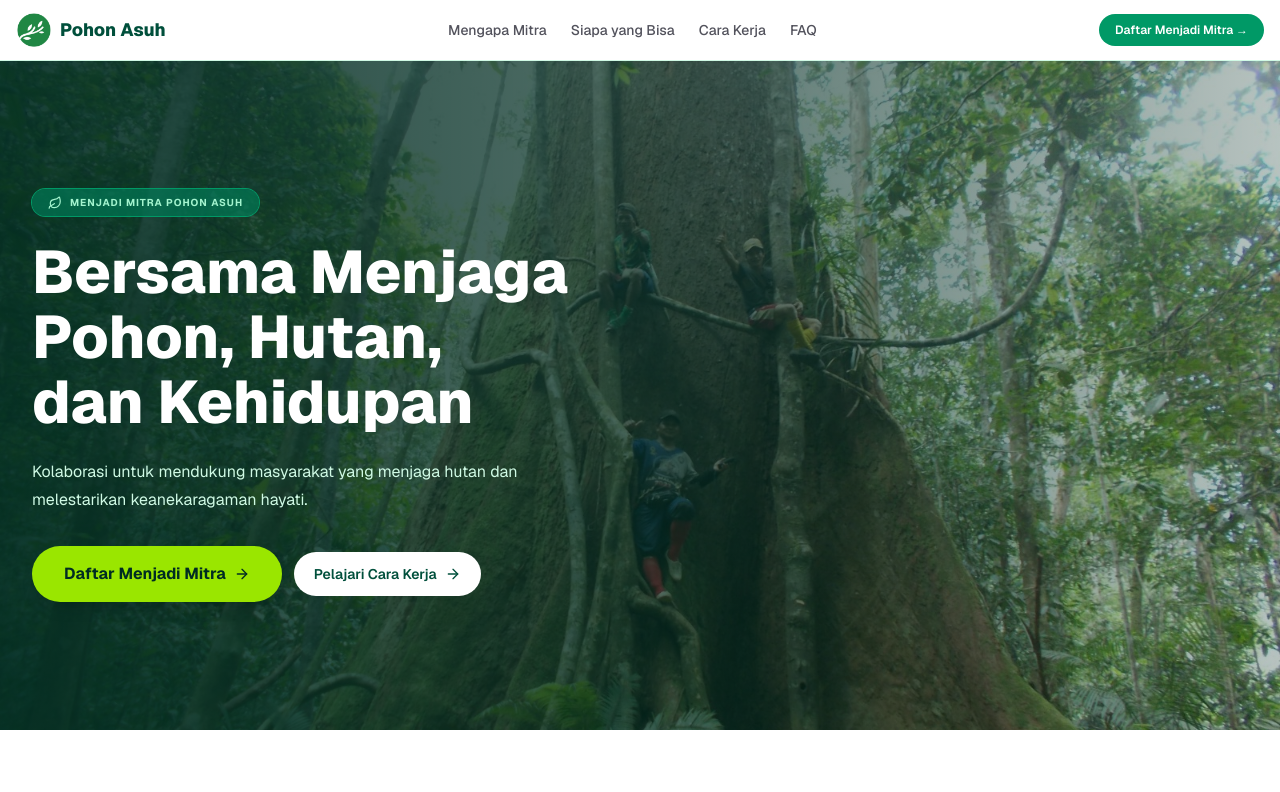
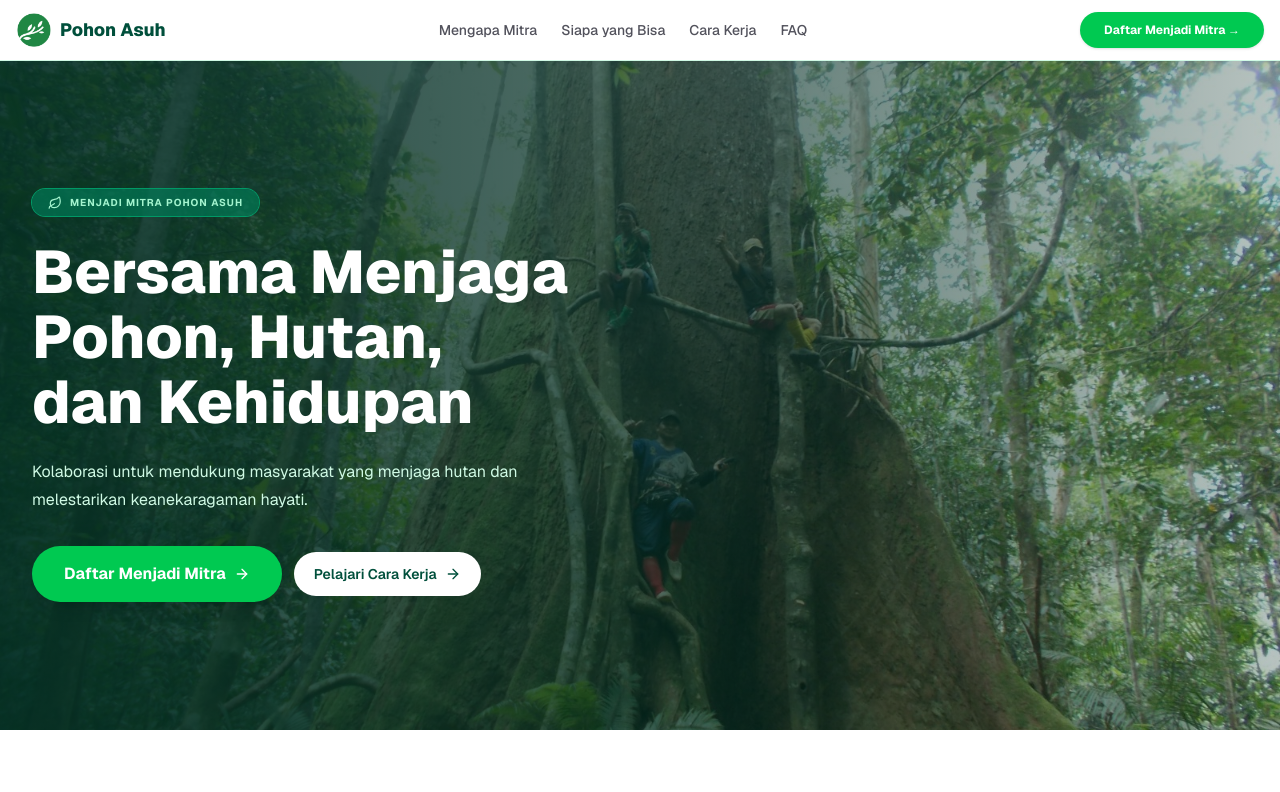
Before and after one commit to kangmasbudiman/revampwebsitepohonasuh, a Next.js app: page /kerjasama-mitra in a window 1280 px wide. Shown: the top 792 px of the page. Built offline with nearby package versions, Linux system fonts and the light colour scheme; no server answers.

Commit message:
style(mitra): semua tombol pakai green-500 teks putih (sama landing utama)

```diff
--- a/src/app/kerjasama-mitra/page.tsx
+++ b/src/app/kerjasama-mitra/page.tsx
@@ -25,7 +25,7 @@ export default function KerjasamaMitraPage() {
             <Link href="#cara">Cara Kerja</Link>
             <Link href="#faq">FAQ</Link>
           </nav>
-          <Link href="/daftar-mitra" className="rounded-full bg-emerald-600 px-4 py-2 text-xs font-semibold text-white hover:bg-emerald-700">
+          <Link href="/daftar-mitra" className="rounded-full bg-green-500 px-6 py-2.5 text-xs font-bold text-white shadow hover:bg-green-600 transition-colors">
             Daftar Menjadi Mitra →
           </Link>
         </div>
@@ -58,7 +58,7 @@ export default function KerjasamaMitraPage() {
             </p>
 
             <div className="mt-8 flex flex-wrap items-center gap-3">
-              <Link href="/daftar-mitra" className="inline-flex items-center justify-center rounded-full bg-lime-400 px-8 py-4 text-base font-bold text-emerald-950 shadow-lg hover:bg-lime-300">
+              <Link href="/daftar-mitra" className="inline-flex items-center justify-center rounded-full bg-green-500 px-8 py-4 text-base font-bold text-white shadow-lg transition-colors hover:bg-green-600">
                 Daftar Menjadi Mitra <ArrowRight className="ml-2 h-4 w-4" />
               </Link>
               <a href="#cara" className="inline-flex items-center justify-center rounded-full bg-white px-5 py-3 text-sm font-semibold text-emerald-900 hover:bg-emerald-100 transition">
@@ -233,7 +233,7 @@ export default function KerjasamaMitraPage() {
             <h2 className="text-3xl font-extrabold sm:text-4xl">Mari Jadikan Komitmen Lingkungan<br />sebagai Aksi Nyata.</h2>
             <p className="mt-2 max-w-lg text-sm text-emerald-100">Bergabunglah menjadi Mitra Pohon Asuh dan mulai bangun kolaborasi untuk menjaga hutan, mendukung masyarakat, serta melestarikan keanekaragaman hayati.</p>
           </div>
-          <Link href="/daftar-mitra" className="inline-flex items-center justify-center rounded-full bg-lime-400 px-8 py-4 text-base font-bold text-emerald-950 shadow-lg hover:bg-lime-300">
+          <Link href="/daftar-mitra" className="inline-flex items-center justify-center rounded-full bg-green-500 px-8 py-4 text-base font-bold text-white shadow-lg transition-colors hover:bg-green-600">
             Daftar Menjadi Mitra <ArrowRight className="ml-2 h-4 w-4" />
           </Link>
         </div>
```
